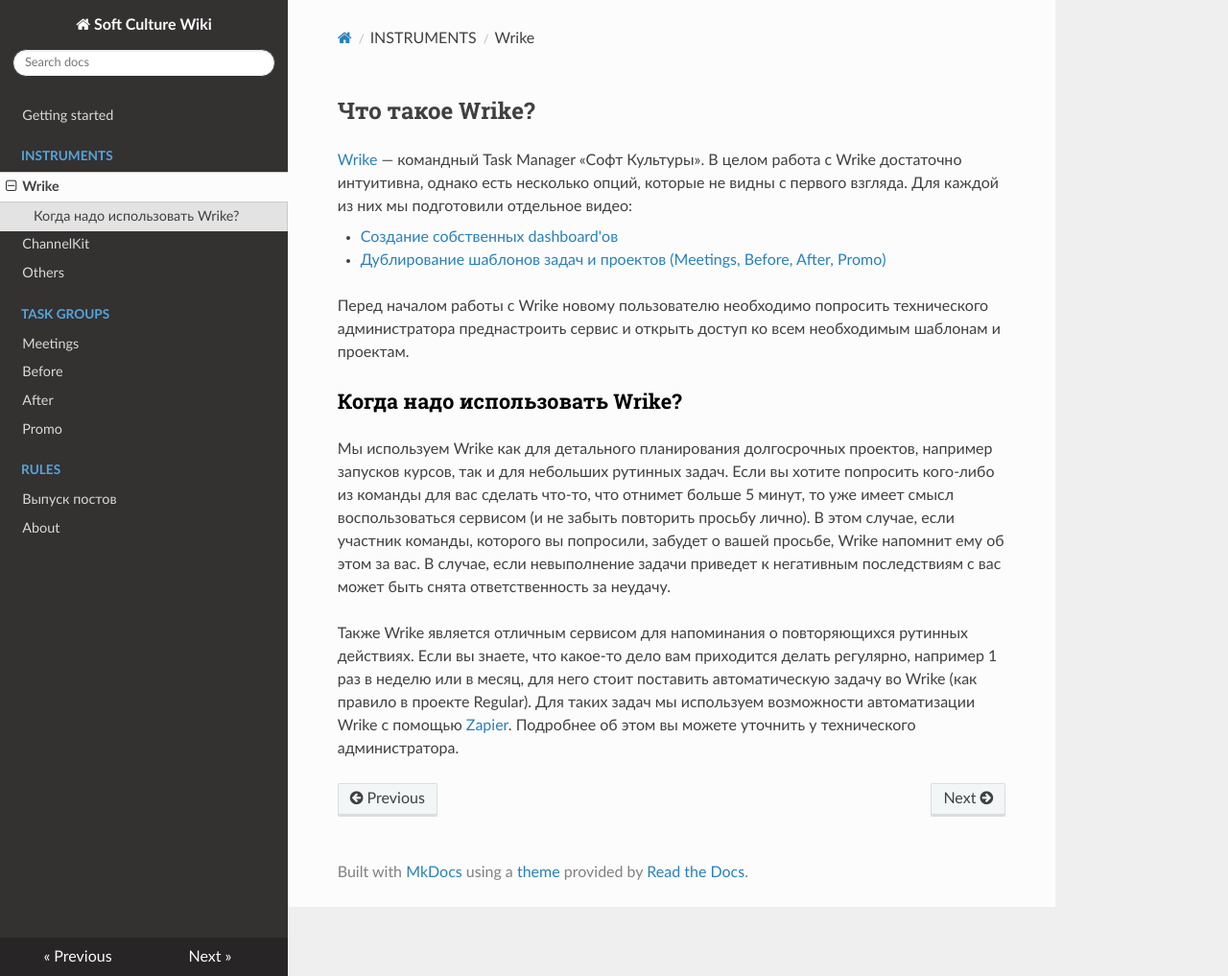
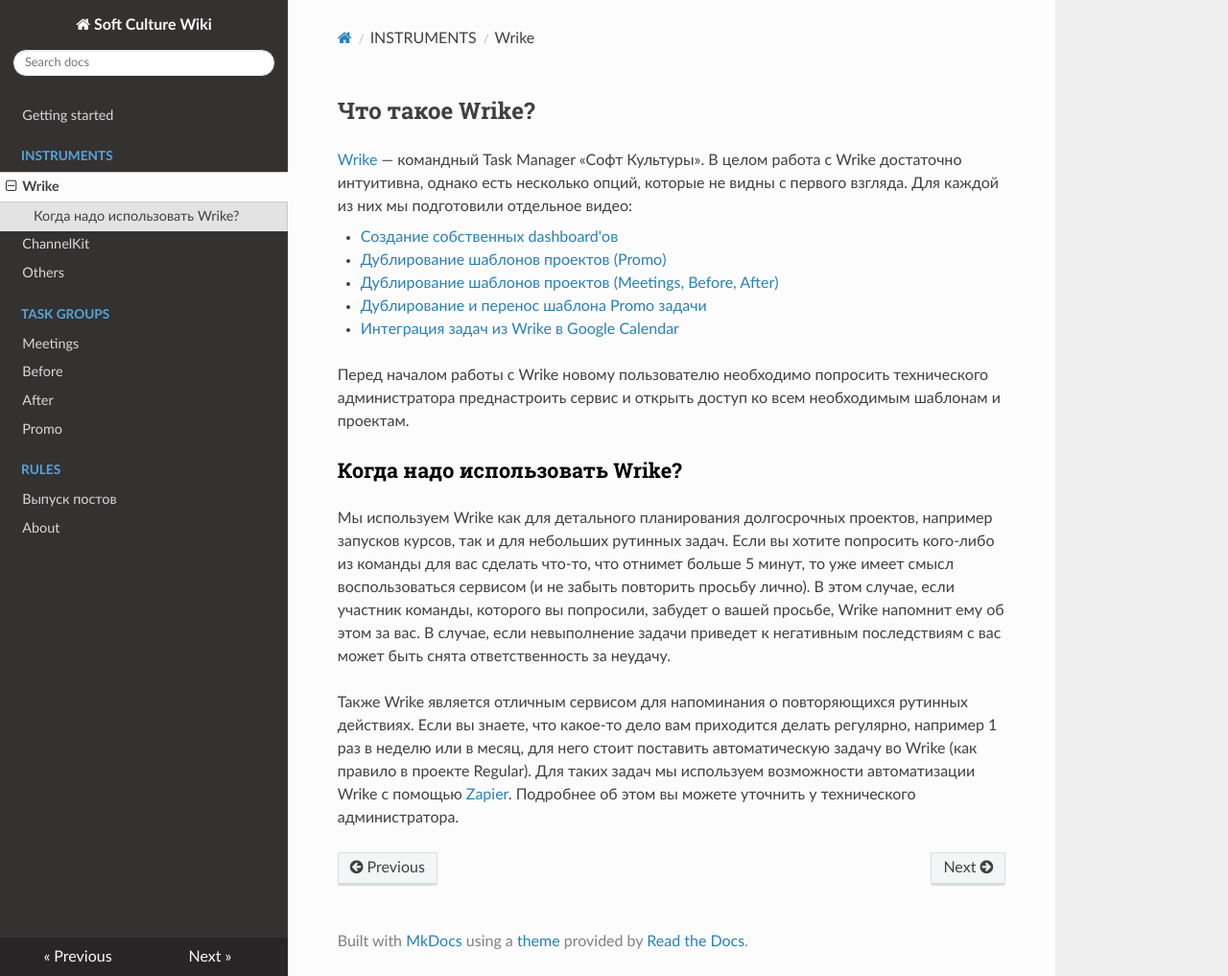
Before and after one commit to arsenyafonin/wiki, an MkDocs documentation site: the page built from docs/ins_10_wrike.md, in a window 1280 px wide and 1017 px high. Shown: the whole window at 96% size. Built offline with MkDocs 1.6.1, drawn with Linux system fonts in a browser that asks for light colours; nearby versions of some CDN libraries; old or Windows-style settings are respelled for this version of MkDocs.

Commit message:
Update ins_10_wrike.md

```diff
--- a/docs/ins_10_wrike.md
+++ b/docs/ins_10_wrike.md
@@ -3,7 +3,10 @@
 [Wrike](https://www.wrike.com) — командный Task Manager «Софт Культуры». В целом работа с Wrike достаточно интуитивна, однако есть несколько опций, которые не видны с первого взгляда. Для каждой из них мы подготовили отдельное видео:
 
 * [Создание собственных dashboard'ов](https://www.youtube.com/embed/UMe0lii02pI)
-* [Дублирование шаблонов задач и проектов (Meetings, Before, After, Promo)](https://vimeo.com/189766217)
+* [Дублирование шаблонов проектов (Promo)](https://vimeo.com/189766217)
+* [Дублирование шаблонов проектов (Meetings, Before, After)](https://vimeo.com/194652819)
+* [Дублирование и перенос шаблона Promo задачи](https://vimeo.com/194652911)
+* [Интеграция задач из Wrike в Google Calendar](https://help.wrike.com/hc/en-us/articles/210324085-Calendar)
 
 Перед началом работы с Wrike новому пользователю необходимо попросить технического администратора преднастроить сервис и открыть доступ ко всем необходимым шаблонам и проектам.
 
```
